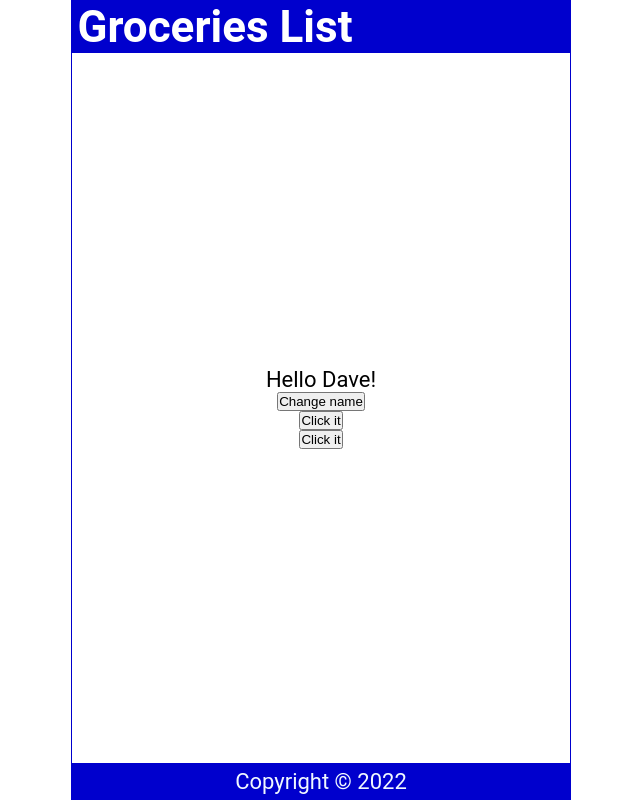
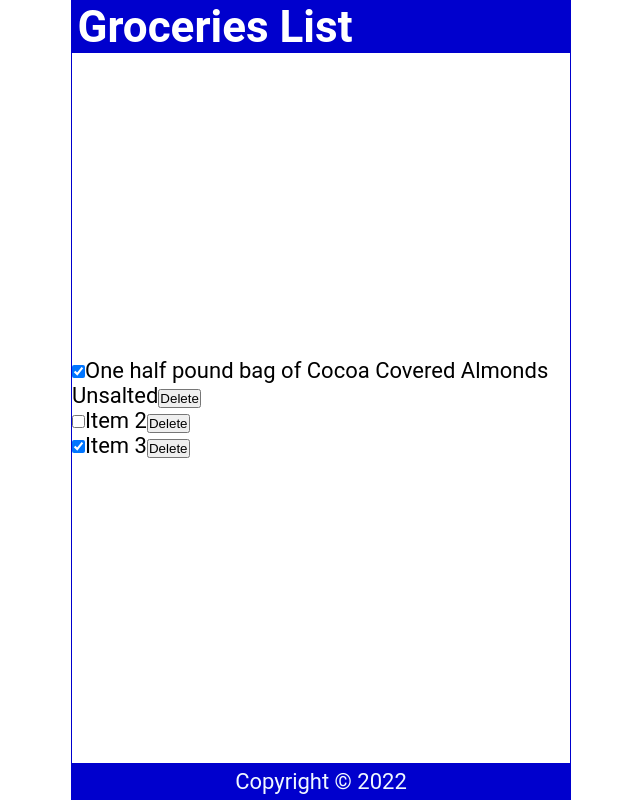
Before and after one commit to GUchechi/g-groceries-list, a React (Create React App) app: page / in a window 1280 px wide. Shown: the whole page, without its empty margins (319-959 px from the left). Built offline with nearby package versions, Linux system fonts and the light colour scheme.

Commit message:
added map loop

```diff
--- a/src/Content.jsx
+++ b/src/Content.jsx
@@ -1,32 +1,37 @@
 import React, { useState } from 'react'
 
 const Content = () => {
-  const [name, setName] = useState("Dave")
-  const [count, setCount] = useState(0)
-
-    const handleNameChange = () => {
-        const names = ['Bob', 'John', 'Dave']
-        const int = Math.floor(Math.random() * names.length);
-        setName(names[int]);
-      }
-
-    const handleClick = () => {
-      setCount(count + 1)
-      console.log(count)
-    }
-    const handleClick2 = () => {
-      console.log(count)
-    }
-
+  const [items, setItems] = useState([
+    {
+      id: 1,
+      checked: true,
+      item: "One half pound bag of Cocoa Covered Almonds Unsalted"
+  },
+  {
+      id: 2,
+      checked: false,
+      item: "Item 2"
+  },
+  {
+      id: 3,
+      checked: true,
+      item: "Item 3"
+  }
+]);
 
   return (
     <main>
-        <p>
-            Hello {name}!
-        </p>
-        <button onClick={handleNameChange}>Change name</button>
-        <button onClick={() =>handleClick()}>Click it</button>
-        <button onClick={ () => handleClick2()}>Click it</button>
+        <ul>
+          {items.map((item, index) => (
+            <li key={index} className="item">
+              <input type="checkbox"
+                checked={item.checked}
+              />
+              <label>{item.item}</label>
+              <button>Delete</button>
+            </li>
+          ))}
+        </ul>
     </main>
   )
 }
```
